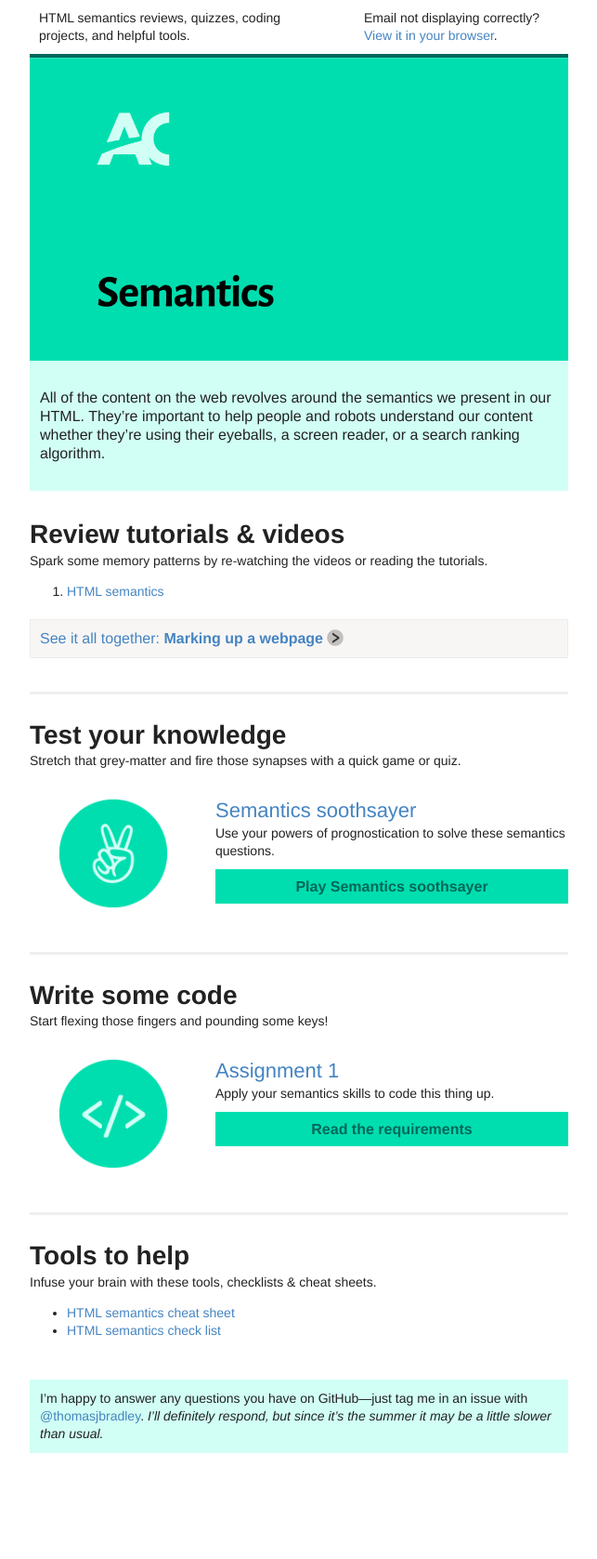
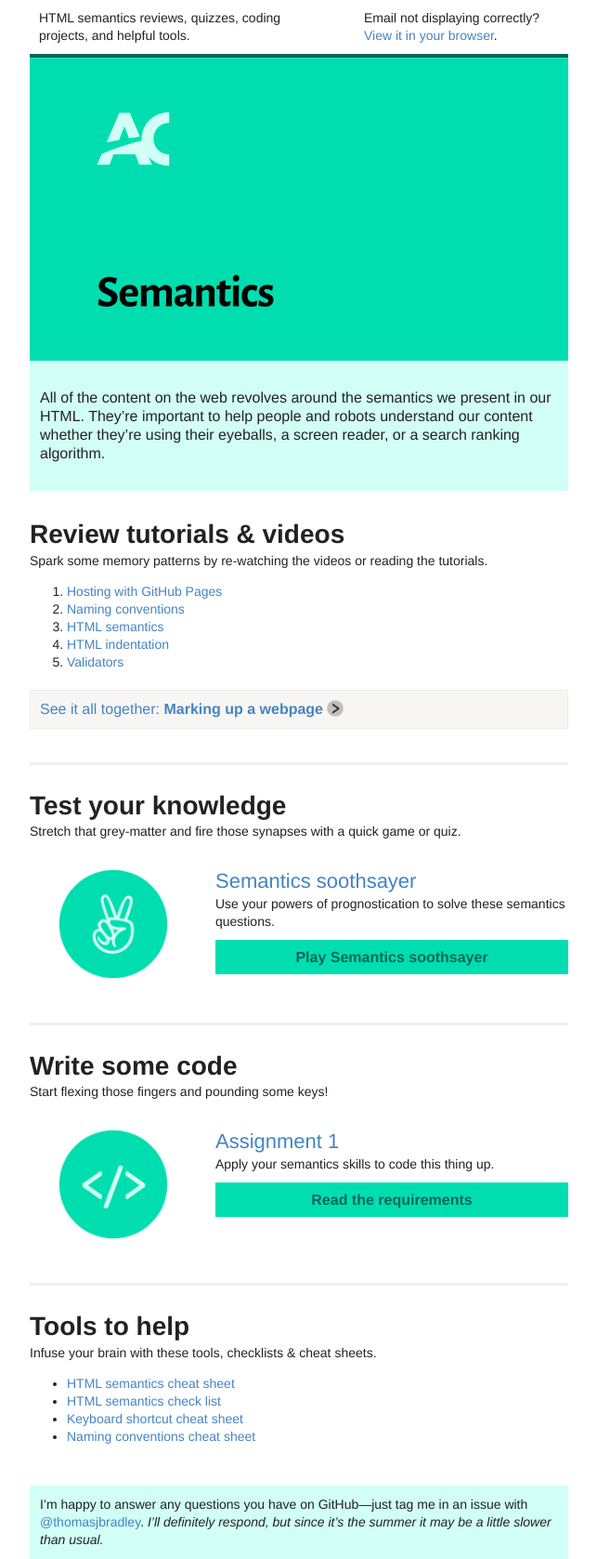
Before and after one commit to acgd-review-1st-year/email-newsletter, a Jekyll site: the page built from 1-may-semantics.md, in a window 1280 px wide. Shown: the whole page at 93% size, without its empty margins (318-961 px from the left). Built offline with Jekyll 4.4.1, drawn with Linux system fonts in a browser that asks for light colours; before the commit the page ends 1563 px from its top, so only the background shows below that.

Commit message:
Add more links to the newsletter.

```diff
--- a/1-may-semantics.md
+++ b/1-may-semantics.md
@@ -4,7 +4,11 @@ pre-content: HTML semantics reviews, quizzes, coding projects, and helpful tools
 banner: 1-semantics.png
 intro: All of the content on the web revolves around the semantics we present in our HTML. They’re important to help people and robots understand our content whether they’re using their eyeballs, a screen reader, or a search ranking algorithm.
 reviews:
+  github-pages: Hosting with GitHub Pages
+  naming-conventions: Naming conventions
   html-semantics: HTML semantics
+  html-indentation: HTML indentation
+  validators: Validators
 all:
   name: Marking up a webpage
   url: marking-up-a-webpage
@@ -19,4 +23,6 @@ code:
 tools:
   html-semantics-cheat-sheet: HTML semantics cheat sheet
   html-semantics-check-list: HTML semantics check list
+  keyboard-shortcut-cheat-sheet: Keyboard shortcut cheat sheet
+  naming-conventions-cheat-sheet: Naming conventions cheat sheet
 ---
```
